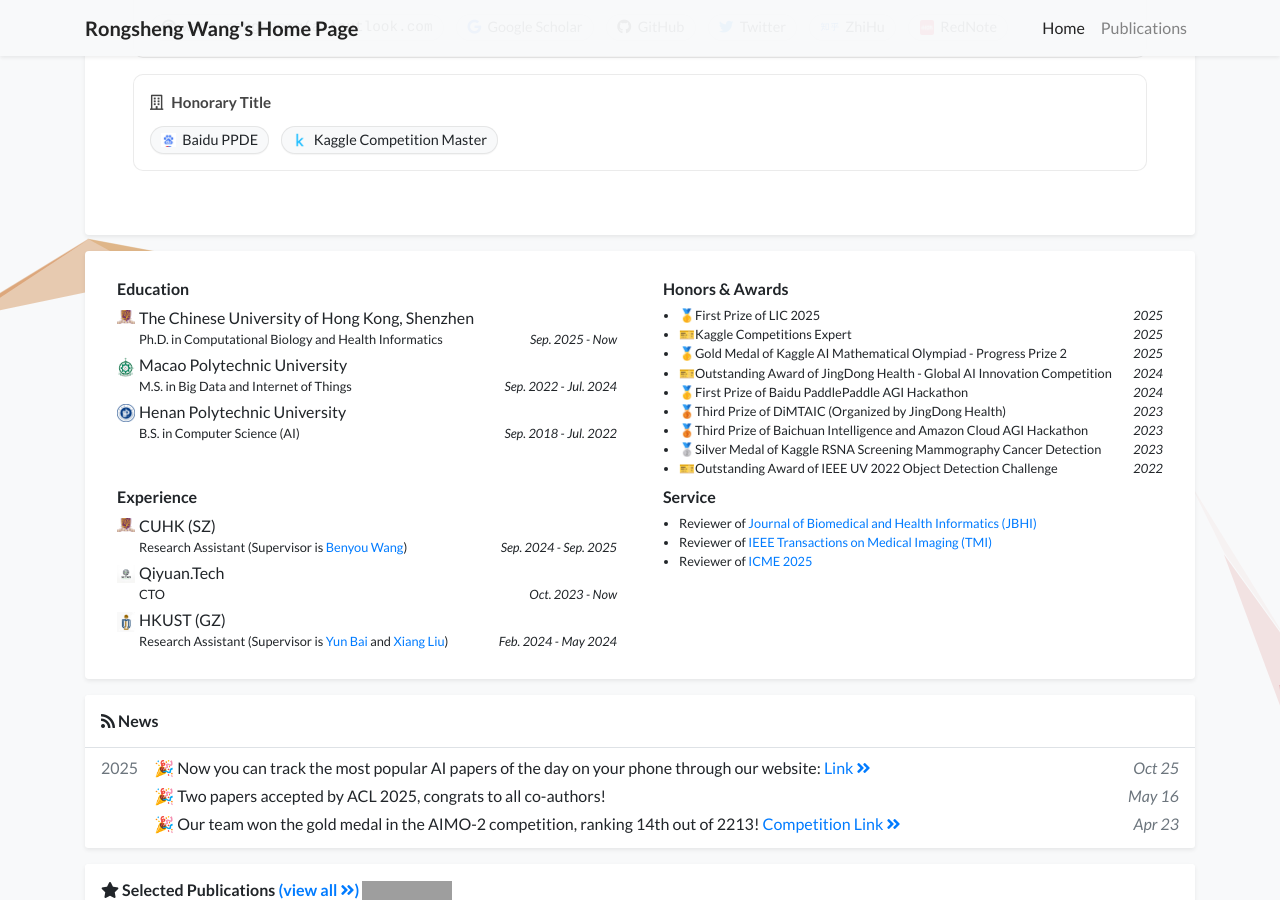
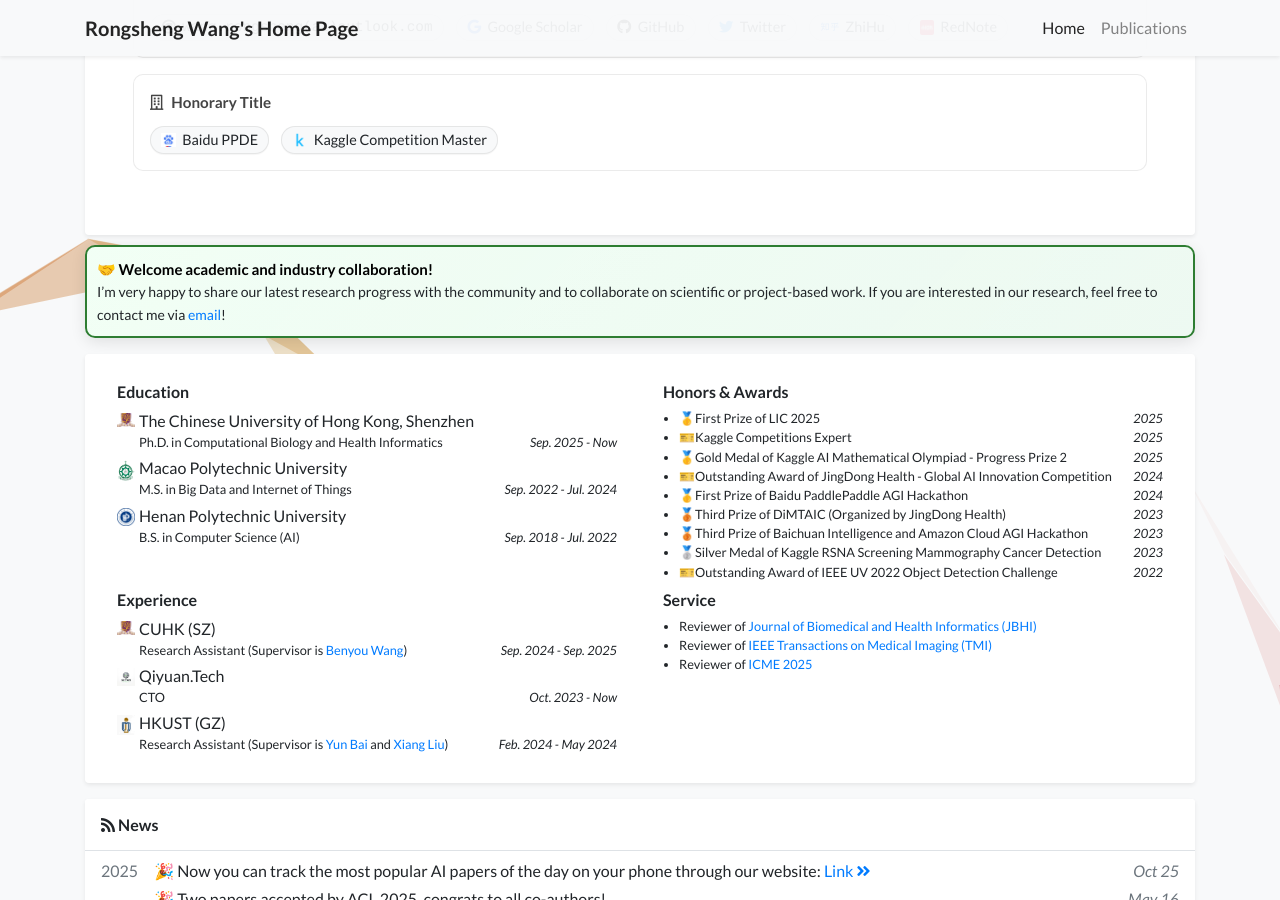
Before and after one commit to WangRongsheng/WangRongsheng.github.io, a Jekyll site: the page built from index.html, in a window 1280 px wide and 900 px high, scrolled down 524 px. Built offline with Jekyll 4.4.1, drawn with Linux system fonts in a browser that asks for light colours; a style sheet for code colours, icons or effects is not loaded; grey boxes are pictures that could not be loaded.

Commit message:
Update profile_card.html

```diff
--- a/_includes/widgets/profile_card.html
+++ b/_includes/widgets/profile_card.html
@@ -275,3 +275,11 @@
     $(function () { $('[data-toggle="tooltip"]').tooltip(); });
   }
 </script>
+
+<div style="background: linear-gradient(135deg, #f0fff4, #e6f7ec); padding: 10px; border-radius: 10px; margin: 10px 0; border: 2px solid #2e7d32; box-shadow: 0 4px 15px rgba(0, 0, 0, 0.1); position: relative; overflow: hidden; font-size: 14px; line-height: 1.6;">
+  <div style="position: absolute; top: 0; left: 0; width: 100%; height: 100%; background: linear-gradient(135deg, rgba(255, 255, 255, 0.1), rgba(255, 255, 255, 0.3)); pointer-events: none;"></div>
+  <p style="margin: 0; position: relative; z-index: 1;">
+    <strong style="color: black; font-size: 15px;">🤝 Welcome academic and industry collaboration!</strong><br>
+    I’m very happy to share our latest research progress with the community and to collaborate on scientific or project-based work. If you are interested in our research, feel free to contact me via <a href="mailto:wrs6@88.com">email</a>!
+  </p>
+</div>
```
